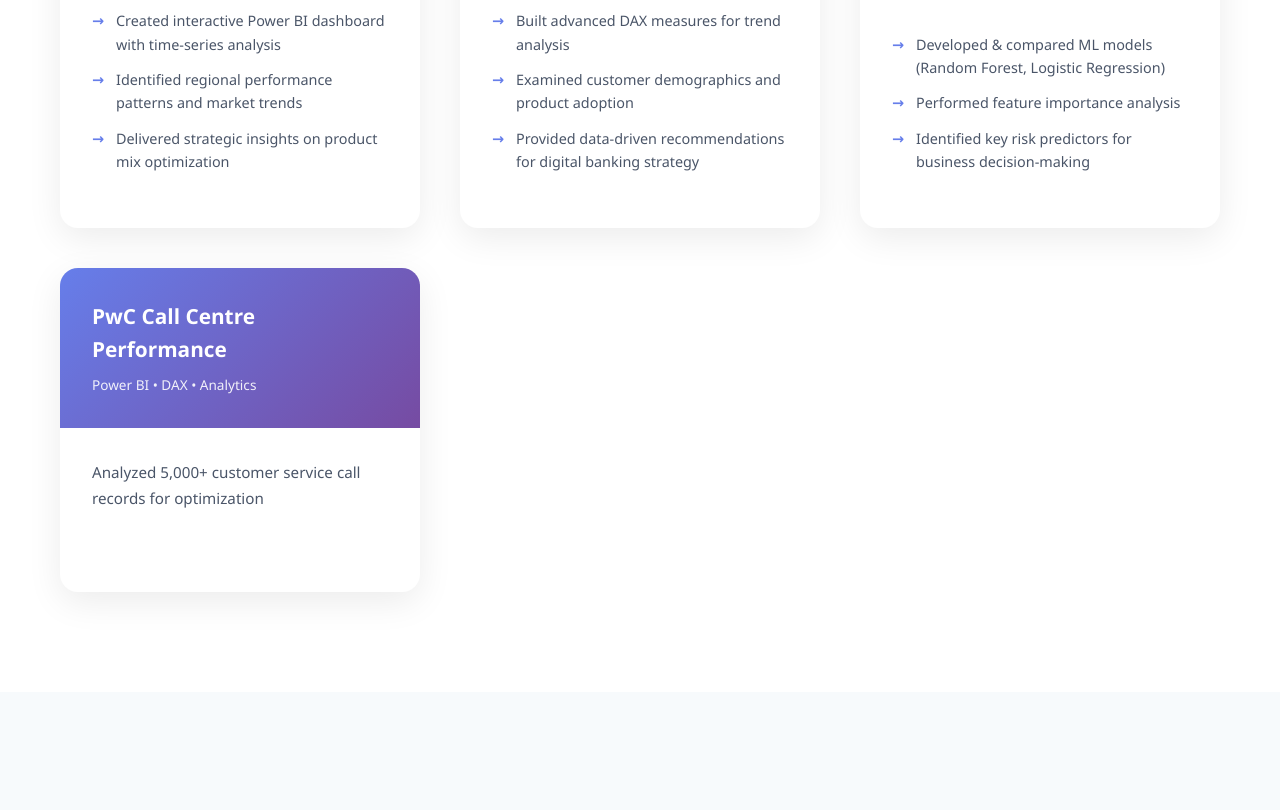
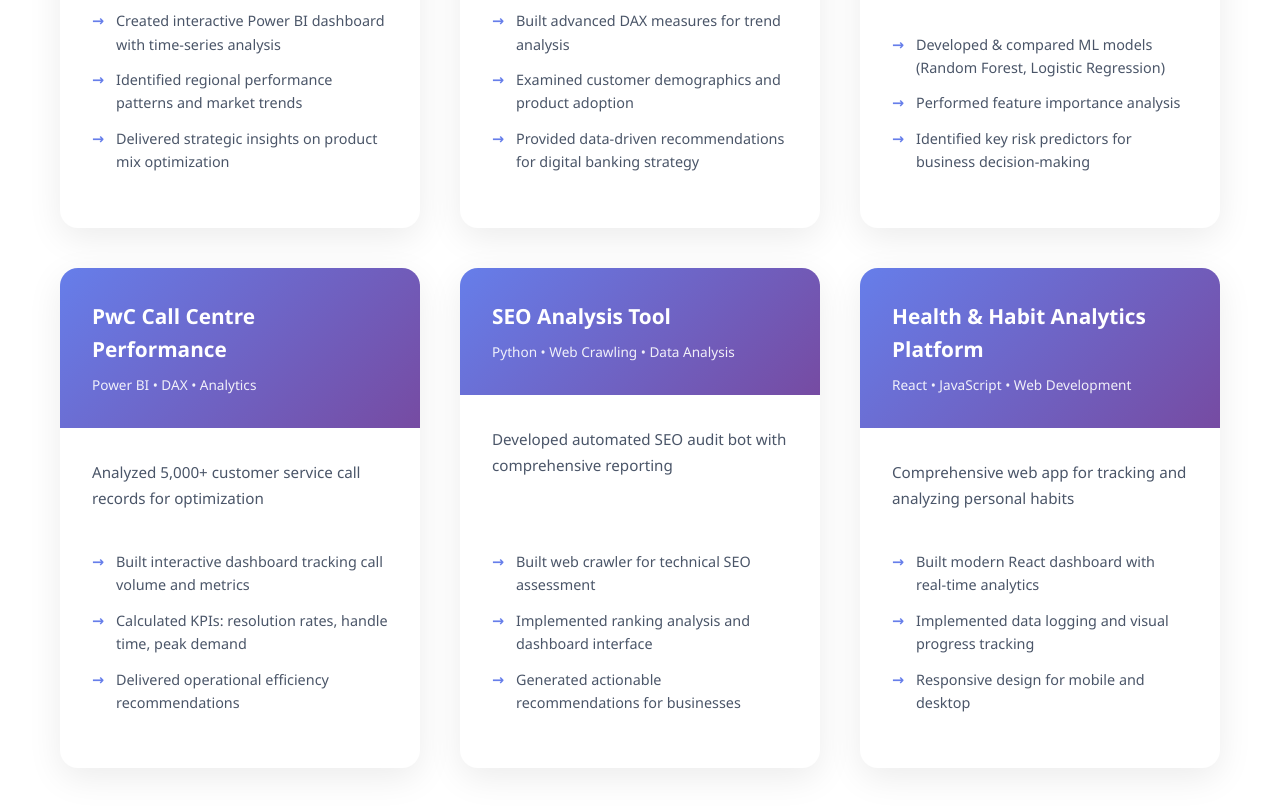
Before and after one commit to Arshiakosha/Arshiakosha, a plain HTML site: page index.html in a window 1280 px wide. Shown: the part 3019-3829 px from the top of the page. Before the commit the page ends 3711 px from the top, so only its background shows below. Drawn offline with Linux system fonts and the light colour scheme.

Commit message:
Update index.html

```diff
--- a/index.html
+++ b/index.html
@@ -926,3 +926,36 @@
                     <div class="project-body">
                         <p class="project-description">Analyzed 5,000+ customer service call records for optimization</p>
                         <ul class="project-highlights">
+                            <li>Built interactive dashboard tracking call volume and metrics</li>
+                            <li>Calculated KPIs: resolution rates, handle time, peak demand</li>
+                            <li>Delivered operational efficiency recommendations</li>
+                        </ul>
+                    </div>
+                </div>
+
+                <div class="project-card">
+                    <div class="project-header">
+                        <div class="project-title">SEO Analysis Tool</div>
+                        <div class="project-tech">Python • Web Crawling • Data Analysis</div>
+                    </div>
+                    <div class="project-body">
+                        <p class="project-description">Developed automated SEO audit bot with comprehensive reporting</p>
+                        <ul class="project-highlights">
+                            <li>Built web crawler for technical SEO assessment</li>
+                            <li>Implemented ranking analysis and dashboard interface</li>
+                            <li>Generated actionable recommendations for businesses</li>
+                        </ul>
+                    </div>
+                </div>
+
+                <div class="project-card">
+                    <div class="project-header">
+                        <div class="project-title">Health & Habit Analytics Platform</div>
+                        <div class="project-tech">React • JavaScript • Web Development</div>
+                    </div>
+                    <div class="project-body">
+                        <p class="project-description">Comprehensive web app for tracking and analyzing personal habits</p>
+                        <ul class="project-highlights">
+                            <li>Built modern React dashboard with real-time analytics</li>
+                            <li>Implemented data logging and visual progress tracking</li>
+                            <li>Responsive design for mobile and desktop</li>
```
